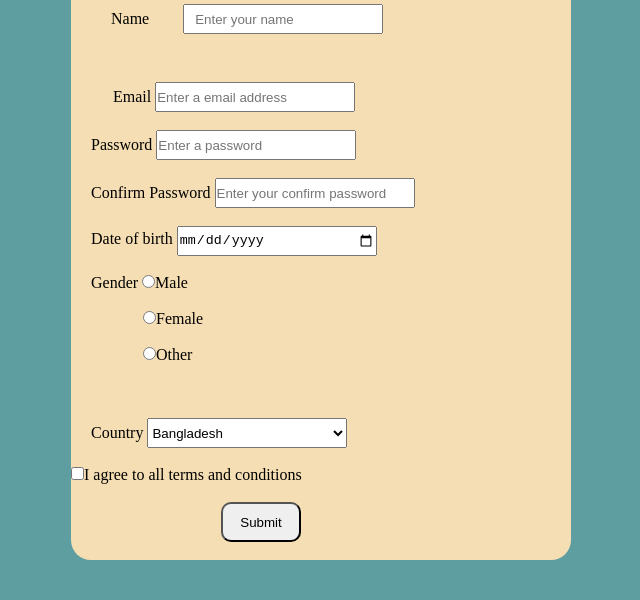
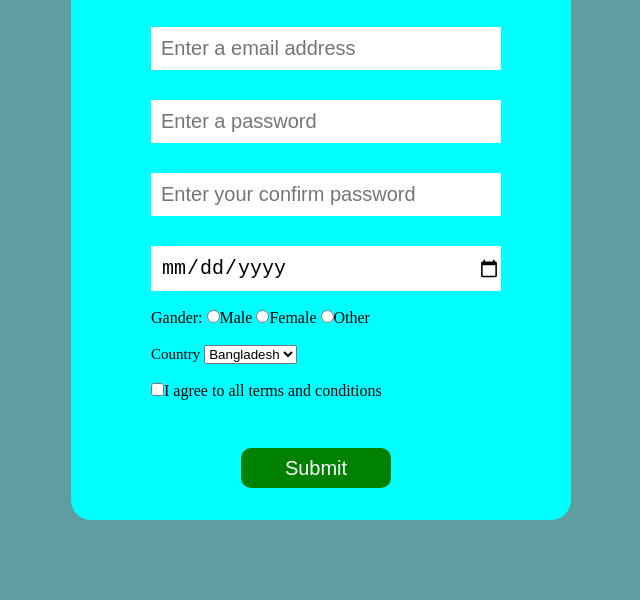
Before and after one commit to Nusrat107/ClassTest-1, a plain HTML site: page index.html in a window 1280 px wide. Shown: the part 200-800 px from the top of the page, without its empty margins (319-959 px from the left). Drawn offline with Linux system fonts and the light colour scheme.

Commit message:
ClassTest-1

```diff
--- a/index.html
+++ b/index.html
@@ -10,41 +10,26 @@
     <form action="mathod" anctype="maltipart/form data"></form>
 <div class="container">
     <h1 class="form">Registration Form</h1>
-    <label class="n">Name</label>
-    <input class="name" type="Name" name="" id="" placeholder="Enter your name" required>
-    <br>
-    <br>
-    <label class="e">Email</label>
-    <input class="email" type="Email" name="" id="" placeholder="Enter a email address" required>
-    <br>
-    <br>
-    <label class="p">Password</label>
-    <input class="password" type="password" name="" id="" placeholder="Enter a password" required></input>
-    <br>
-    <br>
-    <label class="c">Confirm Password</label>
-    <input class="cp" type="confirm password" name="" id="" placeholder="Enter your confirm password" required><br> <br>
-
-    <label class="d">Date of birth</label>
-    <input class="db" type="date" name="" id="" placeholder="Date of birth" required>
-    <br>
-    <br>
-    <label class="g">Gender</label>
-    <input type="radio" name="gender">Male<br><br>&nbsp;&nbsp;&nbsp;&nbsp;&nbsp;&nbsp;&nbsp;&nbsp;&nbsp;&nbsp;&nbsp;&nbsp;&nbsp;&nbsp;&nbsp;&nbsp;&nbsp;
-        <input class="f" type="radio" name="gender">Female<br><br>&nbsp;&nbsp;&nbsp;&nbsp;&nbsp;&nbsp;&nbsp;&nbsp;&nbsp;&nbsp;&nbsp;&nbsp;&nbsp;&nbsp;&nbsp;&nbsp;&nbsp;
-        <input class="o" type="radio" name="gender">Other<br><br>
-        <br><br>
-<label class="y">Country</label>
-<select name="" id="" class="ct">
-<option value="">Bangladesh</option>
-<option value="">India</option>
-<option value="">England</option>
-<option value="">Nepal</option>
-<option value="">Qatar</option>
+    <input class="name" type="text" name="" id="" placeholder="Enter your name" required>
+    <input class="name" type="Email" name="" id="" placeholder="Enter a email address" required>
+    <input class="name" type="password" name="" id="" placeholder="Enter a password" required></input>
+    <input class="name" type="confirm password" name="" id="" placeholder="Enter your confirm password" required>
+    <input class="name" type="date" name="" id="" placeholder="Date of birth" required><br><br>
+    <label class="Gander" for="">Gander:</label>
+    <input type="radio" name="gender">Male
+        <input type="radio" name="gender">Female
+        <input type="radio" name="gender">Other <br><br>
+<label class="Country">Country</label>
+<select>
+    <option value="">Bangladesh</option>
+    <option value="">India</option>
+    <option value="">England</option>
+    <option value="">Nepal</option>
+    <option value="">Qatar</option>
 </select>
 <br>
 <br>
-<input class="x" type="checkbox"  name="cheack" value="">I agree to all terms and conditions
+<input class="checkbox" type="checkbox"  name="cheack" value="" required>I agree to all terms and conditions
 <br>
 <br>
 <button class="btn" type="submit">Submit</button>
--- a/style.css
+++ b/style.css
@@ -8,91 +8,52 @@ body {
 }
 .container {
     width: 500px;
-    height: 700px;
-    background-color: wheat;
+    height: 660px;
+    background-color: aqua;
     margin: auto;
     margin-top: 60px;
     /* border: 1px solid black; */
     border-radius: 20px;
 }
 .form {
-    margin: 20px;
+    /* margin: 20px; */
+    margin-left: 80px;
     padding-left:30px;
     font-size: 30px;
     font-family: Arial, sans-serif;
-    padding-top: 60px;
-}
-
-.name {
-    margin:30px;
-    height: 30px;
-    width: 200px;
-    padding: 10px;
-margin-right: 30px;
-}
-.n {
-    padding-left: 40px;
-    padding-top: 50px;
-
-
-}
-
-.e {
-    padding-left: 42px;
-    height: 50px;
-    width: 200px;
     padding-top: 30px;
 }
 
-.p{
-    padding-left: 20px;
+.btn {
+    height: 40px;
+    width: 150px;
+    border-radius: 10px;
+    border: none;
+    margin-left: 170px;
+    margin-top: 30px;
+    background-color: green;
+    color:white;
+    font-size: 20px;
 }
-
-.c {
-    padding-left: 20px;
+.name {
+    width: 70%;
+    margin-left: 80px;
+    margin-top: 30px;
+    padding-left: 10px;
+    padding-top: 10px;
+    padding-bottom: 10px;
+    font-size: 20px;
+    border:none;
 }
-.d {
-    padding-left: 20px;
+.Gander {
+    margin-left: 80px;
+    padding-top: 50px;
 }
-.g {
-    padding-left: 20px;
+.Country {
+    margin-left: 80px;
+    font-size: 15px;
 }
-.y {
-    padding-left: 20px;
-
+.checkbox {
+    margin-left: 80px;
+    font-size: 20px;
 }
-.x {
-    padding-left: px;
-}
-
-.btn {
-
-    height: 40px;
-    width: 80px;
-    border-radius: 10px;
-    margin-left: 150px;
-    background-color:;
-}
-.email{
-    height: 30px;
-    width: 200px;
-}
-.password{
-    height: 30px;
-    width: 200px;
-}
-.cp {
-    height: 30px;
-    width: 200px;
-}
-.db{
-    height: 30px;
-    width: 200px;
-}
-.ct{
-    height: 30px;
-    width: 200px;
-}
-.f {
-    padding-left: 40px;
-}
```
